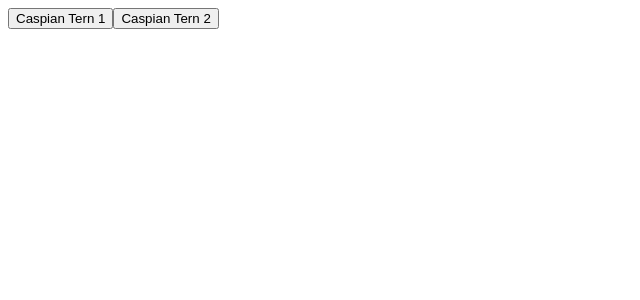
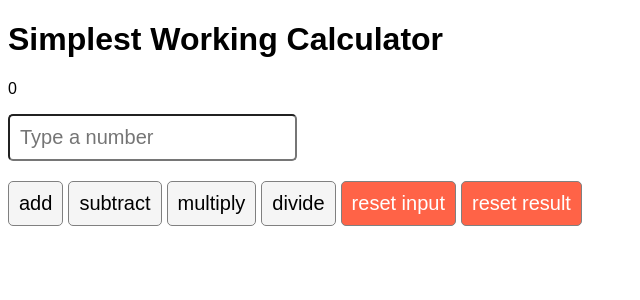
Before and after one commit to aslin-joel-r/learning-react-js, a React (Create React App) app in the folder client/: page / in a window 1280 px wide. Shown: the top 300 px of the page, without its empty margins (0-640 px from the left). Built offline with nearby package versions, Linux system fonts and the light colour scheme.

Commit message:
coursera final project completed

```diff
--- /dev/null
+++ b/client/src/App.css
@@ -0,0 +1,23 @@
+* {
+    font-family: sans-serif;
+  }
+  input,
+  button {
+    font-size: 20px;
+    padding: 10px;
+    border-radius: 5px;
+  }
+  input {
+    display: block;
+    margin-bottom: 20px;
+  }
+  button {
+    border: 1px solid gray;
+    background: whitesmoke;
+    margin-right: 5px;
+  }
+  button:nth-last-child(2),
+  button:nth-last-child(1) {
+    background: tomato;
+    color: white;
+  }
--- a/client/src/App.js
+++ b/client/src/App.js
@@ -1,35 +1,61 @@
-import React from "react";
+import {
+  useState,
+  useRef
+} from "react";
+import "./App.css";
 
 function App() {
+  const inputRef = useRef(null);
+  const resultRef = useRef(null);
+  const [result, setResult] = useState(0);
 
-  const bird1 = new Audio(
-    "https://upload.wikimedia.org/wikipedia/commons/9/9b/Hydroprogne_caspia_-_Caspian_Tern_XC432679.mp3"
-  );
-
-  const bird2 = new Audio(
-    "https://upload.wikimedia.org/wikipedia/commons/b/b5/Hydroprogne_caspia_-_Caspian_Tern_XC432881.mp3"
-  );
-
-  function toggle1() {
-    if (bird1.paused) {
-      bird1.play();
-    } else {
-      bird1.pause();
-    }
+  function plus(e) {
+    e.preventDefault();
+    setResult((result) => result + Number(inputRef.current.value));
   };
 
-  function toggle2() {
-    if (bird2.paused) {
-      bird1.play();
-    } else {
-      bird2.pause();
-    }
+  function minus(e) {
+    setResult((result) => result - Number(inputRef.current.value));
+  };
+
+  function times(e) {
+    setResult((result) => result * Number(inputRef.current.value));
+  };
+
+  function divide(e) {
+    setResult((result) => result / Number(inputRef.current.value));
+  };
+
+  function resetInput(e) {
+    inputRef.current.value = "";
+  };
+
+  function resetResult(e) {
+    setResult(0);
   };
 
   return (
-    <div>
-      <button onClick={toggle1}>Caspian Tern 1</button>
-      <button onClick={toggle2}>Caspian Tern 2</button>
+    <div className="App">
+      <div>
+        <h1>Simplest Working Calculator</h1>
+      </div>
+      <form>
+        <p ref={resultRef}>
+          {result}
+        </p>
+        <input
+          pattern="[0-9]"
+          ref={inputRef}
+          type="number"
+          placeholder="Type a number"
+        />
+        <button onClick={plus}>add</button>
+        <button onClick={minus}>subtract</button>
+        <button onClick={times}>multiply</button>
+        <button onClick={divide}>divide</button>
+        <button onClick={resetInput}>reset input</button>
+        <button onClick={resetResult}>reset result</button>
+      </form>
     </div>
   );
 }
```
